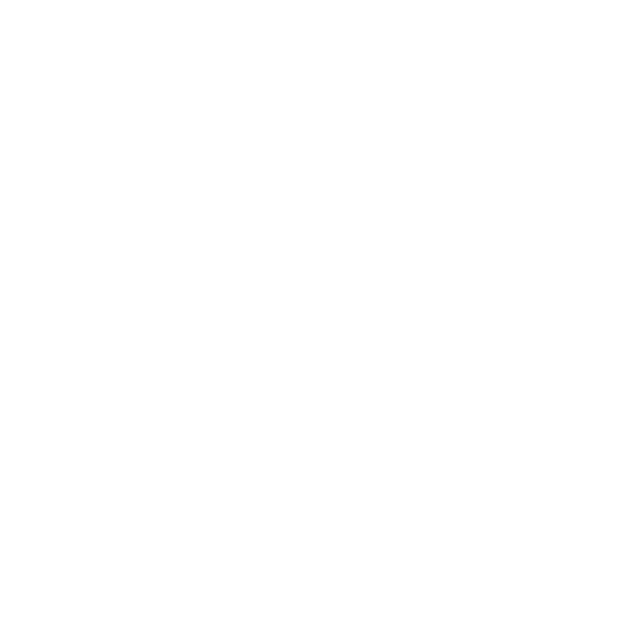
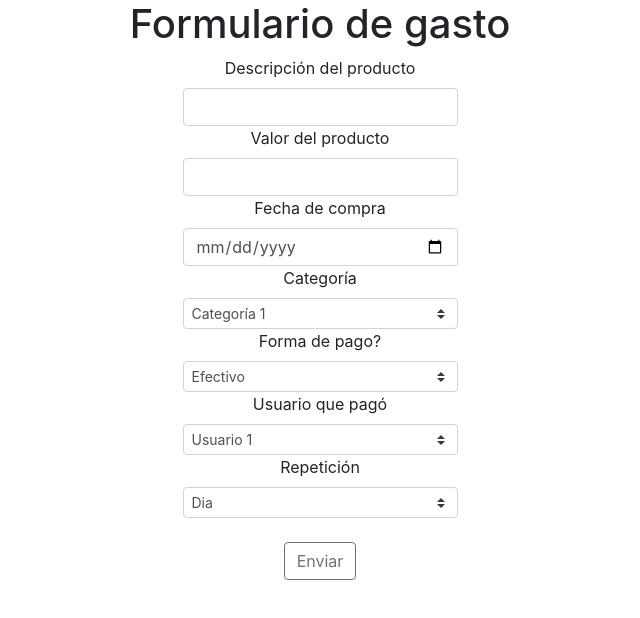
Before and after one commit to Emilioledo/ProyectoUADE, a plain HTML site: page layout/formularios/form-gastos.html in a window 1280 px wide. Shown: the whole page, without its empty margins (320-960 px from the left). Drawn offline with nearby package versions, Linux system fonts and the light colour scheme.

Commit message:
agregado formulario gastos

```diff
--- a/layout/formularios/form-gastos.html
+++ b/layout/formularios/form-gastos.html
@@ -1,11 +1,74 @@
 <!DOCTYPE html>
-<html lang="en">
-<head>
-    <meta charset="UTF-8">
-    <meta name="viewport" content="width=device-width, initial-scale=1.0">
-    <title>Document</title>
-</head>
-<body>
+<html lang="en" dir="ltr">
+  <head>
+    <meta charset="utf-8">
+    <title>Formulario de gasto</title>
+    <link rel="stylesheet" href="https://stackpath.bootstrapcdn.com/bootstrap/4.4.1/css/bootstrap.min.css" integrity="sha384-Vkoo8x4CGsO3+Hhxv8T/Q5PaXtkKtu6ug5TOeNV6gBiFeWPGFN9MuhOf23Q9Ifjh" crossorigin="anonymous">
 
-</body>
+  </head>
+  <body>
+  <div class="container-fluid">
+    <div class="row">
+      <div class="offset-3 col-6 contenedor-formulario text-center">
+        <h1>Formulario de gasto</h1>
+        <form class="form-gasto">
+          <div class="offset-3 col-6">
+            <label for="input-descripcion">Descripción del producto</label>
+            <input id="input-descripcion" class="form-control" type="text" name="descripcion" value="" required/>
+          </div>
+          <div class="offset-3 col-6">
+            <label for="input-valor">Valor del producto</label>
+            <input id="input-valor" class="form-control" type="number" name="valor" value="" required/>
+          </div>
+          <div class="offset-3 col-6">
+            <label for="input-fecha">Fecha de compra</label>
+            <input id="input-fecha" class="form-control" type="date" name="fecha" value="" required/>
+          </div>
+          <div class="offset-3 col-6">
+            <label for="input-categoria">Categoría</label>
+            <select class="form-control custom-select custom-select-sm" id="input-categoria" name="categoria">
+                <option>Categoría 1</option>
+                <option>Categoría 2</option>
+            </select>
+          </div>
+          <div class="offset-3 col-6">
+            <label for="input-cuenta">Forma de pago?</label>
+            <select class="form-control custom-select custom-select-sm" id="input-cuenta" name="cuenta">
+                <option>Efectivo</option>
+                <option>Debito</option>
+                <option>Credito</option>
+            </select>
+          </div>
+          <div class="offset-3 col-6">
+            <label for="input-usuario">Usuario que pagó</label>
+            <select class="form-control custom-select custom-select-sm" id="input-usuario" name="usuario">
+                <option>Usuario 1</option>
+                <option>Usuario 2</option>
+                <option>Usuario 3</option>
+            </select>
+          </div>
+          <div class="offset-3 col-6">
+            <label for="input-repeticion">Repetición</label>
+            <select class="form-control custom-select custom-select-sm" id="input-repeticion" name="repeticion">
+                <option>Dia</option>
+                <option>Semanal</option>
+                <option>Mensual</option>
+                <option>Anual</option>
+            </select>
+          </div>
+          <div><br></div>
+           <button id="btn-enviar" type="submit" class="btn btn-outline-secondary">Enviar</button>
+        </form>
+      </div>
+    </div>
+  </div>
+
+  <script
+    src="https://code.jquery.com/jquery-3.5.0.min.js"
+    integrity="sha256-xNzN2a4ltkB44Mc/Jz3pT4iU1cmeR0FkXs4pru/JxaQ="
+    crossorigin="anonymous"></script>
+  <script src="https://cdn.jsdelivr.net/npm/popper.js@1.16.0/dist/umd/popper.min.js" integrity="sha384-Q6E9RHvbIyZFJoft+2mJbHaEWldlvI9IOYy5n3zV9zzTtmI3UksdQRVvoxMfooAo" crossorigin="anonymous"></script>
+  <script src="https://stackpath.bootstrapcdn.com/bootstrap/4.4.1/js/bootstrap.min.js" integrity="sha384-wfSDF2E50Y2D1uUdj0O3uMBJnjuUD4Ih7YwaYd1iqfktj0Uod8GCExl3Og8ifwB6" crossorigin="anonymous"></script>
+
+  </body>
 </html>
```
